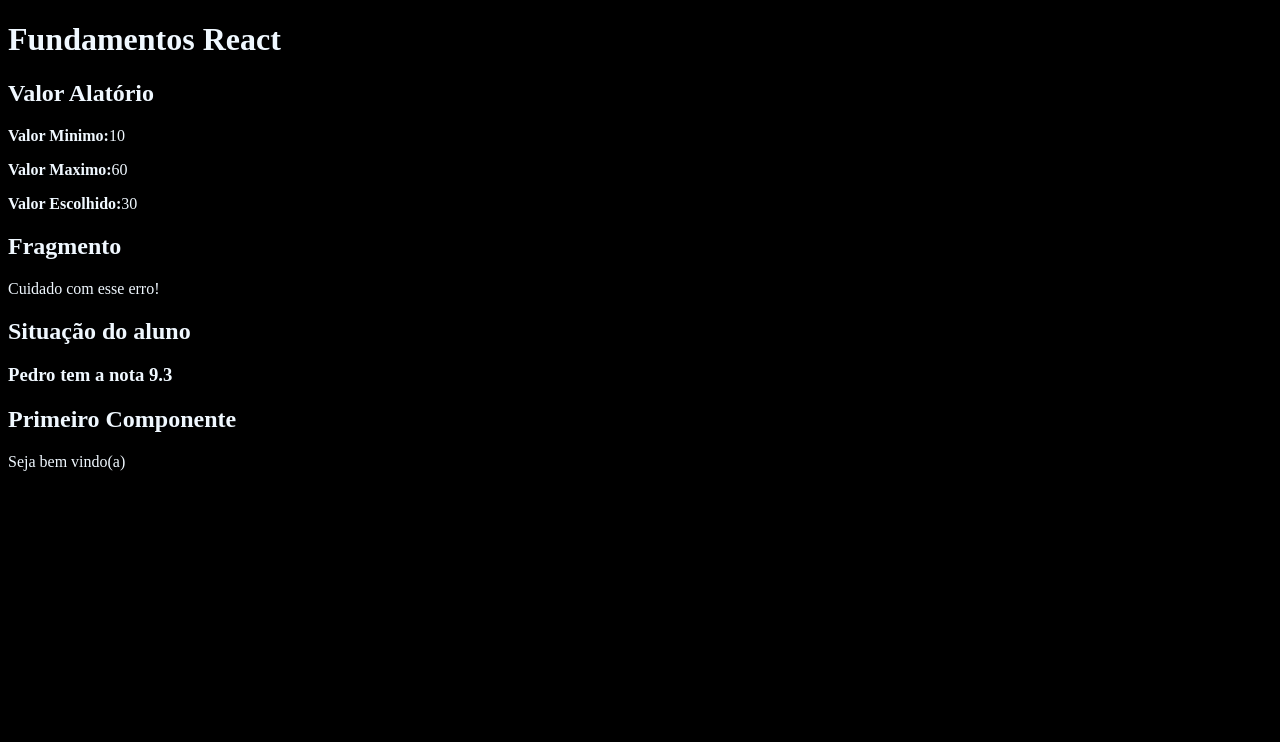
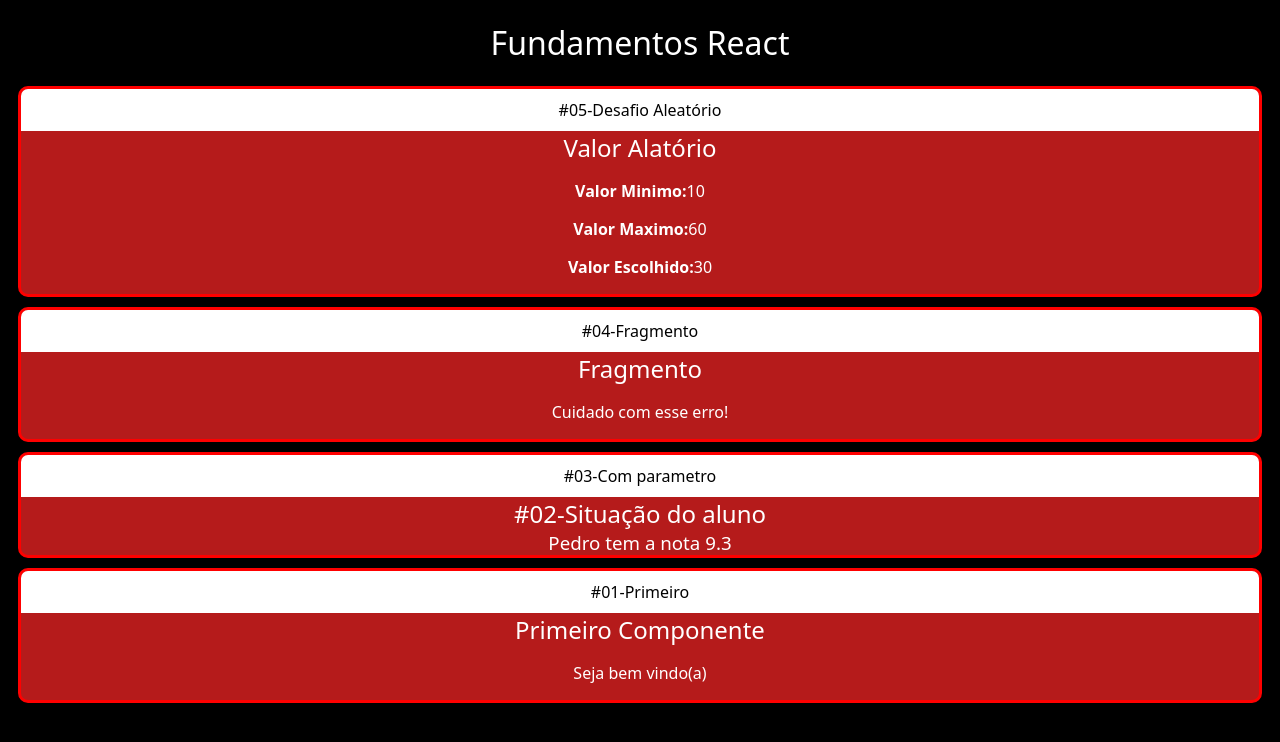
Before and after one commit to natooliv/curso-react, a React (Create React App) app in the folder fundamentos-react/: page / in a window 1280 px wide. Shown: the top 742 px of the page. Built offline with nearby package versions, Linux system fonts and the light colour scheme.

Commit message:
Component Card

```diff
--- a/fundamentos-react/src/App.jsx
+++ b/fundamentos-react/src/App.jsx
@@ -4,16 +4,25 @@ import Aleatorio from './components/basicos/Aleatorio';
 // import Comp from './components/basicos/Primeiro'; iria funcionar normalmente
 import ComParametro from './components/basicos/ComParametro';
 import Fragmento from './components/basicos/Fragmento';
-
+import Card from './components/layout/Card';
 // eslint-disable-next-line no-unused-expressions
 export default () => (
   <div id='app'>
     <h1>Fundamentos React</h1>
-    <Aleatorio  min={10} max ={60}/>
+    <Card titulo='#05-Desafio Aleatório'>
+      <Aleatorio min={10} max={60} />
+    </Card>
+    <Card titulo='#04-Fragmento'>
       <Fragmento />
+    </Card>
+    <Card titulo='#03-Com parametro'>
       <ComParametro
-      titulo="Situação do aluno"
+        titulo="#02-Situação do aluno"
         aluno="Pedro " nota='9.3' />
+    </Card>
+    <Card titulo='#01-Primeiro'>
       <Primeiro></Primeiro>
+    </Card>
+
   </div>
 );
--- /dev/null
+++ b/fundamentos-react/src/components/layout/Card.css
@@ -0,0 +1,20 @@
+.Card{
+ background-color: rgb(181, 27, 27);
+ border: 3px solid red;
+ border-radius: 10px;
+ overflow: hidden;
+ text-align: center;
+ margin: 10px;
+
+
+}
+.Card.title{
+  padding: 05px 0px;
+  display: flex;
+  justify-content: center;
+}
+.Card .Content{
+  background-color: rgb(255, 255, 255);
+  color:rgb(0, 0, 0);
+  padding: 10px;
+}
--- /dev/null
+++ b/fundamentos-react/src/components/layout/Card.jsx
@@ -0,0 +1,11 @@
+import React from 'react';
+import "./Card.css"
+export default (props) => {
+  return(
+  <div className='Card'>
+    <div className='Title'></div>
+    <div className='Content'>{props.titulo}</div>
+    {props.children}
+  </div>
+  );
+}
--- a/fundamentos-react/src/index.css
+++ b/fundamentos-react/src/index.css
@@ -1,4 +1,14 @@
 body{
-  background-color: black;
-  color:aliceblue;
+  font-family: system-ui, -apple-system, BlinkMacSystemFont, 'Segoe UI', Roboto, Oxygen, Ubuntu, Cantarell, 'Open Sans', 'Helvetica Neue', sans-serif
+  ;
+  background-color: rgb(0, 0, 0);
+  color: #fff;
+  text-align: center;
 }
+h1,h2,h3{
+  font-weight: 200;
+
+}
+h2,h3{
+  margin: 0;
+}
```
Lines whose indentation alone changed are shown as unchanged.
